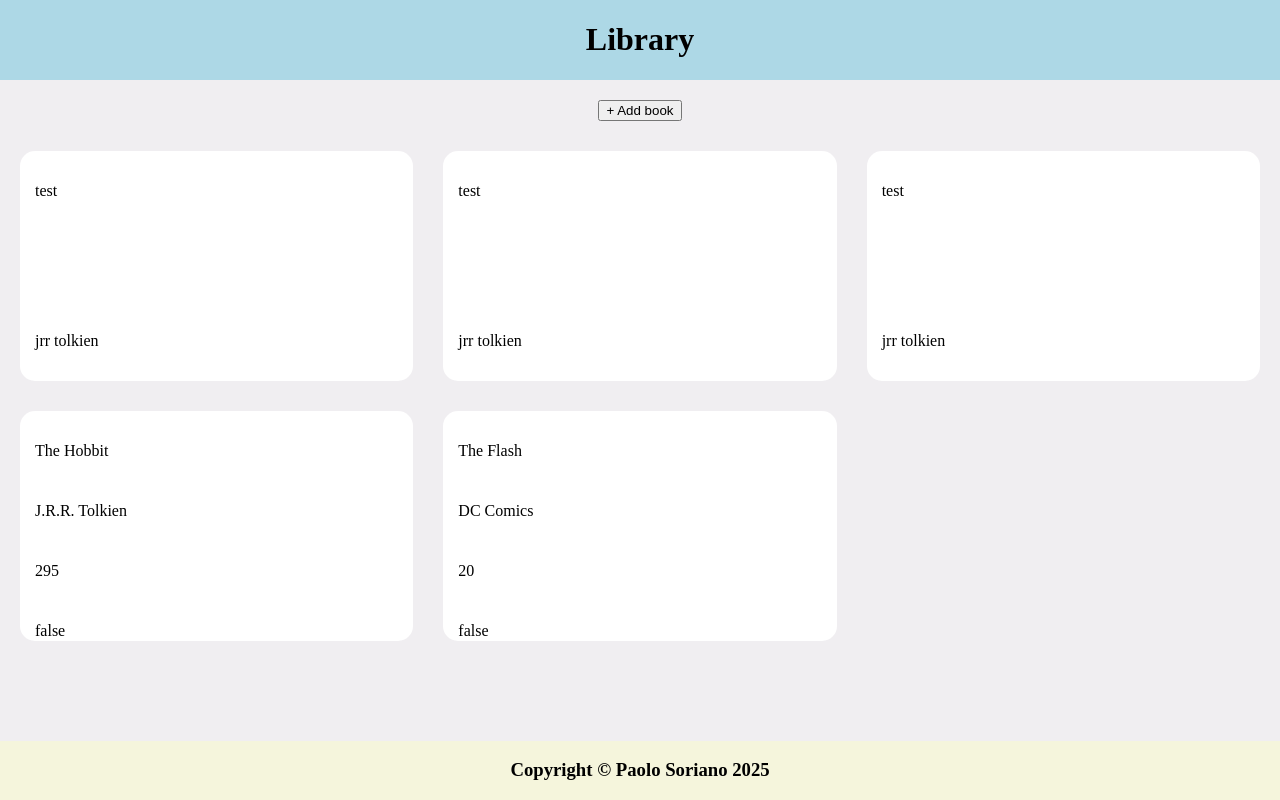
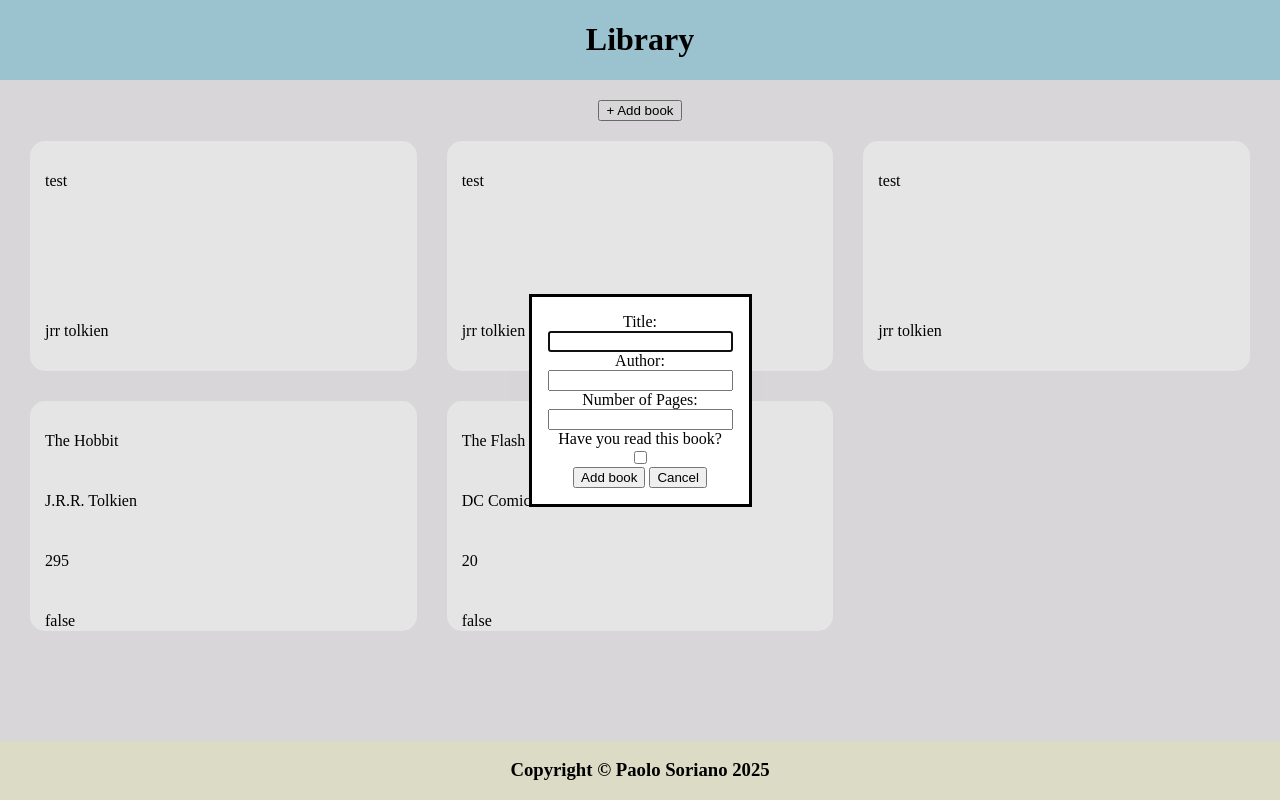
Before and after one commit to paolo-jorge-soriano/odin-library, a plain HTML site: page index.html in a window 1280 px wide. Both pictures are taken after a click on the button "+ Add book". Drawn offline with Linux system fonts and the light colour scheme.

Commit message:
Add feature: display modal when clicking add book button

```diff
--- a/index.html
+++ b/index.html
@@ -14,11 +14,29 @@
                 <h1>Library</h1>
             </header>
 
-            <main class="book-shelf">
+            <main class="main">
                 <div class="add-book">
-                    <button type="button" id="btn-add-book">+ Add book</button>
+                    <button id="btn-show-modal">+ Add book</button>
                 </div>
 
+                <dialog class="modal-container">
+                    <form action="" class="modal-form">
+                        <label for="title">Title:</label>
+                        <input type="text" name="title" id="title">
+                        <label for="author">Author:</label>
+                        <input type="text" name="author" id="author">
+                        <label for="pages">Number of Pages:</label>
+                        <input type="number" name="pages" id="pages">
+                        <label for="isRead">Have you read this book?</label>
+                        <input type="checkbox" name="isRead" id="isRead">
+                        <div>
+                            <button type="submit" id="btn-submit">Add book</button>
+                            <button id="btn-cancel">Cancel</button>
+                        </div>
+                    </form>
+                </dialog>
+
+                <div class="book-shelf">
                     <div class="book-card">
                         <p>test</p>
                         <p>jrr tolkien</p>
@@ -31,6 +49,7 @@
                         <p>test</p>
                         <p>jrr tolkien</p>
                     </div>
+                </div>
             </main>
 
             <footer class="footer">
--- a/script.js
+++ b/script.js
@@ -1,5 +1,10 @@
 const myLibrary = [];
 const bookShelf = document.querySelector(".book-shelf");
+const modalContainer = document.querySelector(".modal-container");
+console.log(modalContainer);
+const btnShowModal = document.getElementById("btn-show-modal");
+console.log(btnShowModal);
+const btnCancel = document.getElementById("btn-cancel");
 
 function Book(title, author, pages, isRead) {
     this.id = crypto.randomUUID();
@@ -9,8 +14,8 @@ function Book(title, author, pages, isRead) {
     this.isRead = isRead;
 }
 
-function addBookToLibrary(bookObj) {
-    myLibrary.push(bookObj);
+function addBookToLibrary(book) {
+    myLibrary.push(book);
 }
 
 function displayLibraryBooks() {
@@ -24,6 +29,18 @@ function displayLibraryBooks() {
     ).join("")
 }
 
+btnShowModal.addEventListener("click", () => {
+    alert("test");
+    console.log("test");
+    modalContainer.showModal();
+});
+
+btnCancel.addEventListener("click", (e) => {
+    e.preventDefault();
+    modalContainer.close();
+});
+
+// Dummy data
 theHobbit = new Book("The Hobbit", "J.R.R. Tolkien", 295, false);
 theFlash = new Book("The Flash", "DC Comics", 20, false);
 
--- a/styles.css
+++ b/styles.css
@@ -15,19 +15,23 @@ body {
     background-color: lightblue;
 }
 
-.book-shelf {
-    display: grid;
-    grid-template-columns: repeat(auto-fit, minmax(300px, 1fr));
-    grid-auto-rows: max-content;
+.main {
     background-color: #f0eef1;
-    padding: 20px;
-    gap: 30px;
     flex: 1;
 }
 
 .add-book {
     justify-self: center;
-    grid-column: 1 / -1;
+    margin: 20px;
+}
+
+.book-shelf {
+    display: grid;
+    grid-template-columns: repeat(auto-fit, minmax(300px, 1fr));
+    grid-auto-rows: max-content;
+    padding: 0 30px;
+    gap: 30px;
+    flex: 1;
 }
 
 .book-card {
@@ -46,3 +50,9 @@ body {
     justify-content: center;
     background-color: beige;
 }
+
+.modal-form {
+    display: flex;
+    flex-direction: column;
+    align-items: center;
+}
```
Lines whose indentation alone changed are shown as unchanged.
